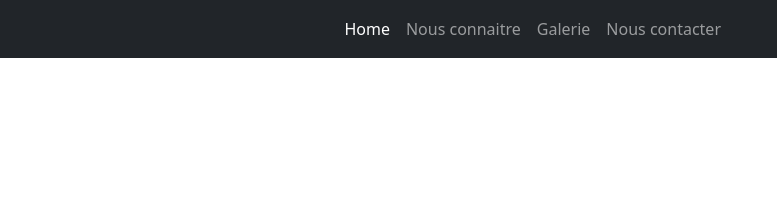
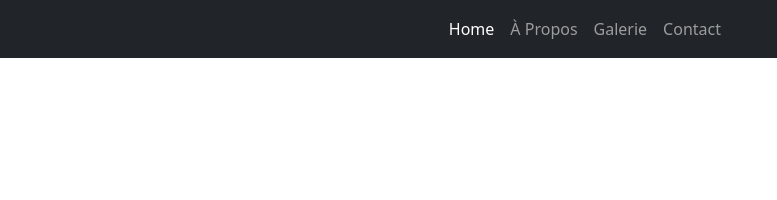
Before and after one commit to saraDegrange/website-les-bricolos, a website: page home.html in a window 1280 px wide. Shown: the top 200 px of the page, 503-1280 px from the left. Drawn offline with nearby package versions, Linux system fonts and the light colour scheme.

Commit message:
ajout de la librairie d'icones de bootstrap

```diff
--- a/home.html
+++ b/home.html
@@ -9,6 +9,7 @@
     <title>Pro Bricolo - Home</title>
     <link rel="stylesheet" href="style.css">
     <link rel="stylesheet" href="node_modules\bootstrap\dist\css\bootstrap.min.css">
+    <link rel="stylesheet" href="node_modules/bootstrap-icons/font/bootstrap-icons.css">
 </head>
 <body class="h-100 mw-100">
     <header>
@@ -27,13 +28,13 @@
                         <a href="#" class="nav-link active">Home</a>
                     </li>
                     <li class="nav-item">
-                        <a href="#" class="nav-link">Nous connaitre</a>
+                        <a href="a-propos.html" class="nav-link">À Propos</a>
                     </li>
                     <li class="nav-item">
                         <a href="#" class="nav-link">Galerie</a>
                     </li>
                     <li class="nav-item">
-                        <a href="#" class="nav-link">Nous contacter</a>
+                        <a href="#" class="nav-link">Contact</a>
                     </li>
                 </ul>
             </div>
--- a/package.json
+++ b/package.json
@@ -10,6 +10,7 @@
   "license": "ISC",
   "dependencies": {
     "bootstrap": "^5.0.0-beta3",
+    "bootstrap-icons": "^1.5.0",
     "popper.js": "^1.16.1"
   }
 }
```
Also changed, not shown: 1 other file.
